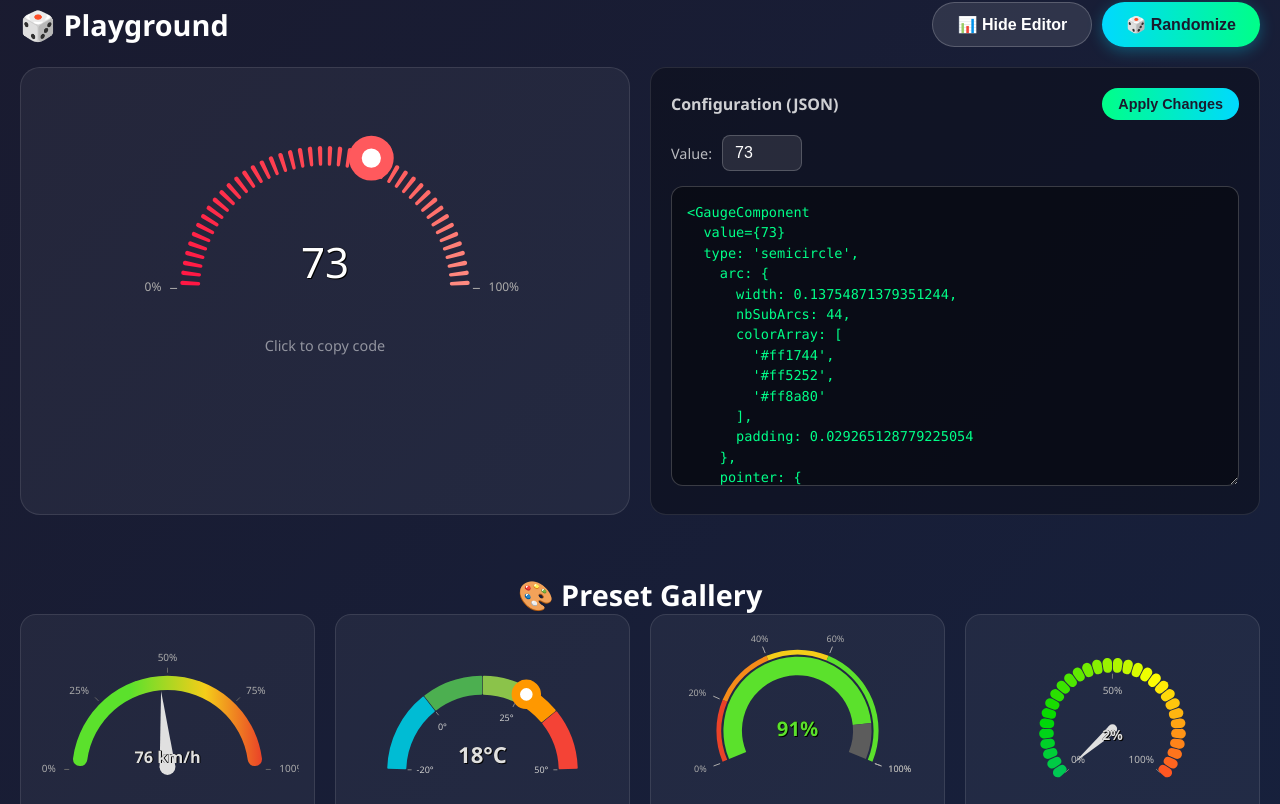
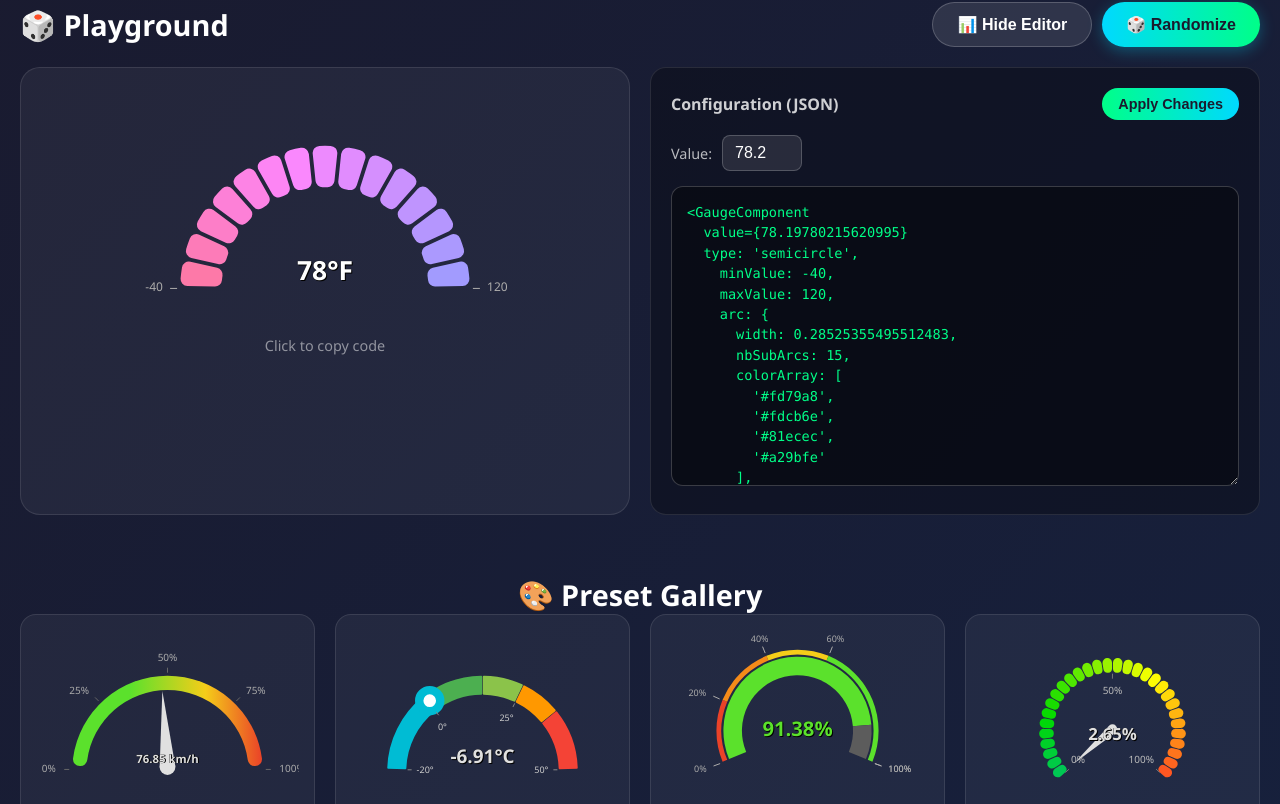
Before and after one commit to antoniolago/react-gauge-component, a React (Create React App) app: page / in a window 1280 px wide. Shown: the part 336-1140 px from the top of the page. Built offline with nearby package versions, Linux system fonts and the light colour scheme.

Commit message:
Update GaugeGallery.tsx

```diff
--- a/src/TestComponent/GaugeGallery.tsx
+++ b/src/TestComponent/GaugeGallery.tsx
@@ -137,23 +137,33 @@ const GAUGE_PRESETS = [
     },
   },
   {
-    name: 'Minimalist',
-    description: 'Minimal with subtle ticks',
-    config: {
-      type: 'semicircle' as const,
-      arc: {
-        width: 0.08,
-        padding: 0,
-        subArcs: [{ color: '#555' }],
-      },
-      pointer: { type: 'needle' as const, color: '#ff6b6b', length: 0.7, width: 10 },
-      labels: {
-        valueLabel: { style: { fontSize: '32px', fill: '#e0e0e0', fontWeight: 'bold' } },
+    name: 'Barista Brew',
+    description: 'Coffee extraction timer',
+    config: {
+      type: 'grafana' as const,
+      minValue: 0,
+      maxValue: 40,
+      arc: {
+        width: 0.22,
+        gradient: true,
+        subArcs: [
+          { limit: 15, color: '#4a2c2a' },
+          { limit: 22, color: '#6f4e37' },
+          { limit: 30, color: '#c19a6b' },
+          { color: '#d4a574' },
+        ],
+      },
+      pointer: { type: 'needle' as const, color: '#f5deb3', length: 0.75, width: 12 },
+      labels: {
+        valueLabel: { formatTextValue: (v: number) => `${v}s`, style: { fontSize: '26px', fill: '#d4a574', fontWeight: 'bold' } },
         tickLabels: {
           type: 'outer' as const,
-          ticks: [{ value: 0 }, { value: 50 }, { value: 100 }],
-          defaultTickValueConfig: { style: { fontSize: '10px', fill: '#666' } },
-          defaultTickLineConfig: { color: '#444', length: 3, width: 1 },
+          ticks: [
+            { value: 0, valueConfig: { formatTextValue: () => '☕', style: { fontSize: '12px', fill: '#6f4e37' } } },
+            { value: 20, valueConfig: { formatTextValue: () => '✨', style: { fontSize: '12px', fill: '#c19a6b' } } },
+            { value: 40, valueConfig: { formatTextValue: () => '🔥', style: { fontSize: '12px', fill: '#d4a574' } } },
+          ],
+          defaultTickLineConfig: { color: '#8b6914', length: 5, width: 2 },
         },
       },
     },
@@ -186,28 +196,35 @@ const GAUGE_PRESETS = [
     },
   },
   {
-    name: 'Progress Ring',
-    description: 'Clean progress with quarter ticks',
+    name: 'Altitude',
+    description: 'Aircraft altimeter',
     config: {
       type: 'radial' as const,
-      arc: {
-        width: 0.35,
-        nbSubArcs: 1,
-        colorArray: ['#00c853'],
-        padding: 0,
-        cornerRadius: 0,
-      },
-      pointer: { hide: true },
-      labels: {
-        valueLabel: {
-          formatTextValue: (v: number) => `${v}%`,
-          style: { fontSize: '36px', fill: '#00c853', fontWeight: 'bold' },
-        },
-        tickLabels: {
-          type: 'inner' as const,
-          ticks: [{ value: 0 }, { value: 25 }, { value: 50 }, { value: 75 }, { value: 100 }],
-          defaultTickValueConfig: { style: { fontSize: '8px', fill: '#00c853' } },
-          defaultTickLineConfig: { hide: true },
+      minValue: 0,
+      maxValue: 45000,
+      arc: {
+        width: 0.18,
+        gradient: true,
+        subArcs: [
+          { limit: 10000, color: '#2d5a27' },
+          { limit: 25000, color: '#3498db' },
+          { limit: 35000, color: '#5d6d7e' },
+          { color: '#1a1a2e' },
+        ],
+      },
+      pointer: { type: 'needle' as const, color: '#f39c12', length: 0.85, width: 10 },
+      labels: {
+        valueLabel: { formatTextValue: (v: number) => `${(v/1000).toFixed(1)}k ft`, style: { fontSize: '20px', fill: '#f39c12', fontWeight: 'bold' } },
+        tickLabels: {
+          type: 'outer' as const,
+          ticks: [
+            { value: 0, valueConfig: { formatTextValue: () => 'GND' } },
+            { value: 15000, valueConfig: { formatTextValue: () => '15k' } },
+            { value: 30000, valueConfig: { formatTextValue: () => '30k' } },
+            { value: 45000, valueConfig: { formatTextValue: () => 'FL450' } },
+          ],
+          defaultTickValueConfig: { style: { fontSize: '8px', fill: '#95a5a6' } },
+          defaultTickLineConfig: { color: '#7f8c8d', length: 4, width: 1 },
         },
       },
     },
@@ -461,25 +478,35 @@ const GAUGE_PRESETS = [
     },
   },
   {
-    name: 'Fitness Ring',
-    description: 'Clean progress ring',
-    config: {
-      type: 'radial' as const,
-      arc: {
-        width: 0.28,
-        nbSubArcs: 1,
-        colorArray: ['#ff2d55'],
-        padding: 0,
-        cornerRadius: 7,
-      },
-      pointer: { hide: true },
-      labels: {
-        valueLabel: { formatTextValue: (v: number) => `${v}%`, style: { fontSize: '32px', fill: '#ff2d55', fontWeight: 'bold' } },
-        tickLabels: {
-          type: 'inner' as const,
-          ticks: [{ value: 0 }, { value: 50 }, { value: 100 }],
-          defaultTickValueConfig: { style: { fontSize: '8px', fill: '#ff2d55' } },
-          defaultTickLineConfig: { hide: true },
+    name: 'Turbo Boost',
+    description: 'Supercharger pressure',
+    config: {
+      type: 'semicircle' as const,
+      minValue: -15,
+      maxValue: 25,
+      arc: {
+        width: 0.2,
+        padding: 0.01,
+        subArcs: [
+          { limit: -5, color: '#3498db' },
+          { limit: 5, color: '#27ae60' },
+          { limit: 15, color: '#f39c12' },
+          { color: '#e74c3c' },
+        ],
+      },
+      pointer: { type: 'needle' as const, color: '#ecf0f1', length: 0.82, width: 14 },
+      labels: {
+        valueLabel: { formatTextValue: (v: number) => `${v > 0 ? '+' : ''}${v} PSI`, style: { fontSize: '22px', fill: '#e74c3c', fontWeight: 'bold' } },
+        tickLabels: {
+          type: 'outer' as const,
+          ticks: [
+            { value: -15, valueConfig: { formatTextValue: () => 'VAC' } },
+            { value: 0, valueConfig: { formatTextValue: () => 'ATM' } },
+            { value: 15, valueConfig: { formatTextValue: () => '15' } },
+            { value: 25, valueConfig: { formatTextValue: () => 'MAX' } },
+          ],
+          defaultTickValueConfig: { style: { fontSize: '8px', fill: '#bdc3c7' } },
+          defaultTickLineConfig: { color: '#7f8c8d', length: 5, width: 1 },
         },
       },
     },
@@ -831,54 +858,91 @@ const GAUGE_PRESETS = [
   },
 ];
 
+// Creative range presets for random generation
+const RANDOM_RANGES = [
+  { minValue: 0, maxValue: 100, format: (v: number) => `${Math.round(v)}%`, unit: 'percent' },
+  { minValue: -40, maxValue: 120, format: (v: number) => `${Math.round(v)}°F`, unit: 'temp' },
+  { minValue: 0, maxValue: 8000, format: (v: number) => `${(v/1000).toFixed(1)}k RPM`, unit: 'rpm' },
+  { minValue: 0, maxValue: 300, format: (v: number) => `${Math.round(v)} km/h`, unit: 'speed' },
+  { minValue: 0, maxValue: 500, format: (v: number) => `${Math.round(v)} W`, unit: 'power' },
+  { minValue: -30, maxValue: 10, format: (v: number) => `${v > 0 ? '+' : ''}${Math.round(v)} dB`, unit: 'db' },
+  { minValue: 0, maxValue: 1000, format: (v: number) => `${Math.round(v)} mb`, unit: 'pressure' },
+  { minValue: 0, maxValue: 99999, format: (v: number) => `$${(v/1000).toFixed(1)}k`, unit: 'money' },
+  { minValue: 40, maxValue: 200, format: (v: number) => `${Math.round(v)} BPM`, unit: 'bpm' },
+  { minValue: 0, maxValue: 255, format: (v: number) => `0x${Math.round(v).toString(16).toUpperCase().padStart(2, '0')}`, unit: 'hex' },
+  { minValue: 0, maxValue: 60, format: (v: number) => `${Math.floor(v)}:${String(Math.floor((v % 1) * 60)).padStart(2, '0')}`, unit: 'time' },
+  { minValue: 1, maxValue: 10, format: (v: number) => `${v.toFixed(1)}x`, unit: 'multiplier' },
+  { minValue: 0, maxValue: 1024, format: (v: number) => v < 1000 ? `${Math.round(v)} MB` : `${(v/1024).toFixed(1)} GB`, unit: 'storage' },
+  { minValue: 0, maxValue: 5, format: (v: number) => '★'.repeat(Math.round(v)) + '☆'.repeat(5 - Math.round(v)), unit: 'rating' },
+  { minValue: -20, maxValue: 30, format: (v: number) => `${v > 0 ? '+' : ''}${Math.round(v)} PSI`, unit: 'boost' },
+];
+
 // Generate random gauge config
 const generateRandomConfig = () => {
   const types = ['semicircle', 'radial', 'grafana'] as const;
   const pointerTypes = ['needle', 'blob', 'arrow'] as const;
 
-  const colors = [
-    ['#5BE12C', '#F5CD19', '#EA4228'],
-    ['#00bcd4', '#4caf50', '#ff5722'],
-    ['#e91e63', '#9c27b0', '#2196f3'],
-    ['#ff6f00', '#ff8f00', '#ffc107'],
-    ['#00c853', '#69f0ae', '#b9f6ca'],
-    ['#d500f9', '#651fff', '#3d5afe'],
-    ['#1de9b6', '#00e5ff', '#00b0ff'],
-    ['#ff1744', '#ff5252', '#ff8a80'],
+  const colorThemes = [
+    { name: 'fire', colors: ['#ff6b35', '#f7931e', '#ffcc02', '#ff3d00'] },
+    { name: 'ocean', colors: ['#0077b6', '#0096c7', '#00b4d8', '#48cae4'] },
+    { name: 'forest', colors: ['#2d5a27', '#4a7c44', '#6b9b37', '#8bc34a'] },
+    { name: 'neon', colors: ['#ff00ff', '#00ffff', '#ffff00', '#ff0080'] },
+    { name: 'sunset', colors: ['#ff4757', '#ff6b6b', '#ffa502', '#eccc68'] },
+    { name: 'arctic', colors: ['#74b9ff', '#81ecec', '#a29bfe', '#dfe6e9'] },
+    { name: 'volcanic', colors: ['#2c3e50', '#e74c3c', '#f39c12', '#f1c40f'] },
+    { name: 'toxic', colors: ['#1b5e20', '#388e3c', '#7cb342', '#c6ff00'] },
+    { name: 'royal', colors: ['#4a148c', '#7b1fa2', '#ab47bc', '#e1bee7'] },
+    { name: 'copper', colors: ['#5d4037', '#8d6e63', '#bcaaa4', '#d7ccc8'] },
+    { name: 'electric', colors: ['#1a1a2e', '#16537e', '#0984e3', '#74b9ff'] },
+    { name: 'candy', colors: ['#fd79a8', '#fdcb6e', '#81ecec', '#a29bfe'] },
   ];
 
   const randomType = types[Math.floor(Math.random() * types.length)];
   const randomPointer = pointerTypes[Math.floor(Math.random() * pointerTypes.length)];
-  const randomColors = colors[Math.floor(Math.random() * colors.length)];
-  const useGradient = Math.random() > 0.5;
+  const randomTheme = colorThemes[Math.floor(Math.random() * colorThemes.length)];
+  const randomRange = RANDOM_RANGES[Math.floor(Math.random() * RANDOM_RANGES.length)];
+  const useGradient = Math.random() > 0.4;
   const arcWidth = 0.1 + Math.random() * 0.25;
+  const hidePointer = Math.random() > 0.85;
+
+  // Calculate limits based on the range
+  const range = randomRange.maxValue - randomRange.minValue;
+  const limits = randomTheme.colors.map((color, i) => ({
+    limit: randomRange.minValue + ((i + 1) / randomTheme.colors.length) * range,
+    color,
+  }));
 
   return {
     type: randomType,
+    minValue: randomRange.minValue,
+    maxValue: randomRange.maxValue,
     arc: {
       width: arcWidth,
       ...(useGradient ? {
         gradient: true,
-        subArcs: randomColors.map((color, i) => ({
-          limit: ((i + 1) / randomColors.length) * 100,
-          color
-        })),
+        subArcs: limits,
       } : {
-        nbSubArcs: 15 + Math.floor(Math.random() * 40),
-        colorArray: randomColors,
-        padding: 0.01 + Math.random() * 0.02,
+        nbSubArcs: 12 + Math.floor(Math.random() * 30),
+        colorArray: randomTheme.colors,
+        padding: 0.008 + Math.random() * 0.015,
       }),
     },
-    pointer: {
+    pointer: hidePointer ? { hide: true } : {
       type: randomPointer,
       elastic: Math.random() > 0.5,
-      animationDelay: Math.random() > 0.5 ? 0 : 200,
+      animationDelay: Math.random() > 0.5 ? 0 : 150,
+      color: Math.random() > 0.5 ? '#fff' : randomTheme.colors[randomTheme.colors.length - 1],
     },
     labels: {
       valueLabel: {
-        formatTextValue: (v: number) => `${v}`,
-        matchColorWithArc: Math.random() > 0.5,
-      },
+        formatTextValue: randomRange.format,
+        matchColorWithArc: Math.random() > 0.4,
+        style: { fontSize: '22px', fontWeight: 'bold' },
+      },
+      tickLabels: Math.random() > 0.5 ? {
+        type: (Math.random() > 0.5 ? 'outer' : 'inner') as const,
+        hideMinMax: Math.random() > 0.6,
+      } : { hideMinMax: true },
     },
   };
 };
@@ -905,26 +969,46 @@ const stringifyConfig = (config: any, value: number): string => {
 };
 
 const GaugeGallery: React.FC = () => {
-  const [values, setValues] = useState<number[]>(GAUGE_PRESETS.map(() => 50));
+  // Initialize values to mid-range for each preset
+  const [values, setValues] = useState<number[]>(() =>
+    GAUGE_PRESETS.map(preset => {
+      const min = (preset.config as any)?.minValue ?? 0;
+      const max = (preset.config as any)?.maxValue ?? 100;
+      return min + (max - min) * 0.5;
+    })
+  );
   const [randomConfig, setRandomConfig] = useState(() => generateRandomConfig());
-  const [randomValue, setRandomValue] = useState(50);
+  const [randomValue, setRandomValue] = useState(() => {
+    const config = generateRandomConfig();
+    const min = (config as any)?.minValue ?? 0;
+    const max = (config as any)?.maxValue ?? 100;
+    return min + (max - min) * 0.5;
+  });
   const [autoAnimate, setAutoAnimate] = useState(true);
   const [copiedIndex, setCopiedIndex] = useState<number | 'random' | null>(null);
   const [randomKey, setRandomKey] = useState(0); // Key to force re-render
   const [showEditor, setShowEditor] = useState(true); // Start with editor open
   const [editorValue, setEditorValue] = useState('');
 
-  // Auto-animate values
+  // Auto-animate values - respects min/max ranges for random gauge
   useEffect(() => {
     if (!autoAnimate) return;
 
     const interval = setInterval(() => {
-      setValues(prev => prev.map(() => Math.floor(Math.random() * 100)));
-      setRandomValue(Math.floor(Math.random() * 100));
+      setValues(prev => prev.map((_, idx) => {
+        const preset = GAUGE_PRESETS[idx]?.config;
+        const min = (preset as any)?.minValue ?? 0;
+        const max = (preset as any)?.maxValue ?? 100;
+        return min + Math.random() * (max - min);
+      }));
+      // Generate value within the random gauge's range
+      const min = (randomConfig as any)?.minValue ?? 0;
+      const max = (randomConfig as any)?.maxValue ?? 100;
+      setRandomValue(min + Math.random() * (max - min));
     }, 3000);
 
     return () => clearInterval(interval);
-  }, [autoAnimate]);
+  }, [autoAnimate, randomConfig]);
 
   // Generate the full component code string
   const generateComponentCode = useCallback((config: any, value: number) => {
@@ -941,7 +1025,10 @@ const GaugeGallery: React.FC = () => {
   const handleRandomize = useCallback(() => {
     try {
       const newConfig = generateRandomConfig();
-      const newValue = Math.floor(Math.random() * 100);
+      // Generate value within the new config's range
+      const min = (newConfig as any)?.minValue ?? 0;
+      const max = (newConfig as any)?.maxValue ?? 100;
+      const newValue = min + Math.random() * (max - min);
       setRandomConfig(newConfig);
       setRandomValue(newValue);
       setRandomKey(prev => prev + 1); // Force complete re-render
@@ -1126,11 +1213,12 @@ const GaugeGallery: React.FC = () => {
                 <label style={styles.valueLabel}>Value:</label>
                 <input
                   type="number"
-                  min="0"
-                  max="100"
-                  value={randomValue}
+                  min={(randomConfig as any)?.minValue ?? 0}
+                  max={(randomConfig as any)?.maxValue ?? 100}
+                  value={Math.round(randomValue * 100) / 100}
                   onChange={(e) => setRandomValue(Number(e.target.value))}
                   style={styles.valueInput}
+                  step="any"
                 />
               </div>
               <textarea
```
